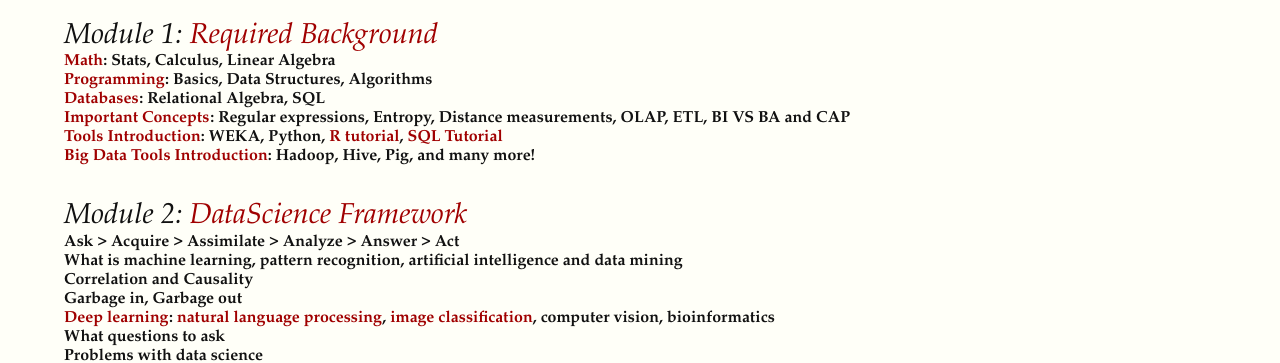
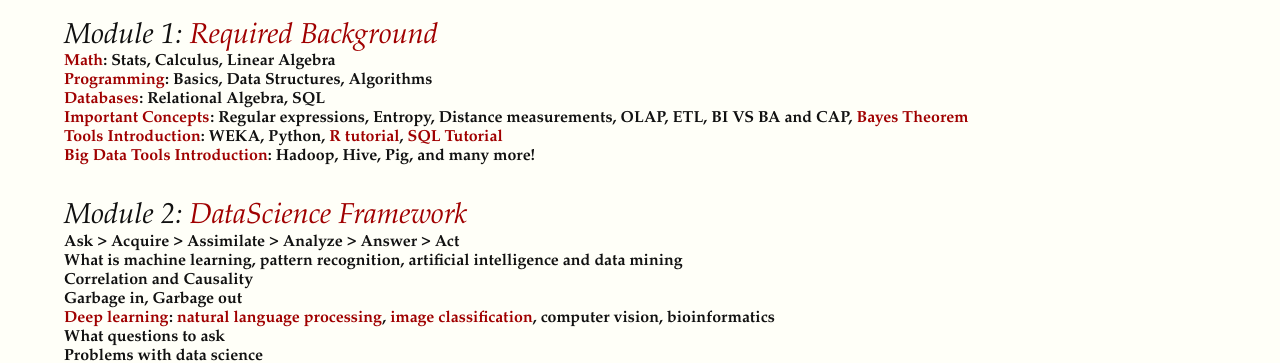
Before and after one commit to datascienceguide/datascienceguide.github.io, a Jekyll site: the page built from outline.md, in a window 1280 px wide. Shown: the part 197-560 px from the top of the page. Built offline with Jekyll 4.4.1, drawn with Linux system fonts in a browser that asks for light colours.

Commit message:
added nb to outline

```diff
--- a/outline.md
+++ b/outline.md
@@ -17,7 +17,7 @@
 
 #### [Databases](required-background-databases/): Relational Algebra, SQL
 
-#### [Important Concepts](important-concepts/): Regular expressions, Entropy, Distance measurements, OLAP, ETL, BI VS BA and CAP
+#### [Important Concepts](important-concepts/): Regular expressions, Entropy, Distance measurements, OLAP, ETL, BI VS BA and CAP, [Bayes Theorem](bayes-theorem)
 
 #### [Tools Introduction](opensource-tools-for-datascience/): WEKA, Python, [R tutorial](r-programming-tutorial), [SQL Tutorial](sql-introduction)
 
@@ -90,7 +90,7 @@
 
 ### Module 10: [Classification](classification/)
 
-#### [Naive Bayes](naive-bayes/): Bayes theorem, naive bayes classifier
+#### [Naive Bayes](naive-bayes-classifier/): Bayes theorem, naive bayes classifier
 
 #### [Decision Trees](decision-trees/): Entropy based Decision Tree, C4.5, boosted trees, ensembled trees, Random forests
 
```
